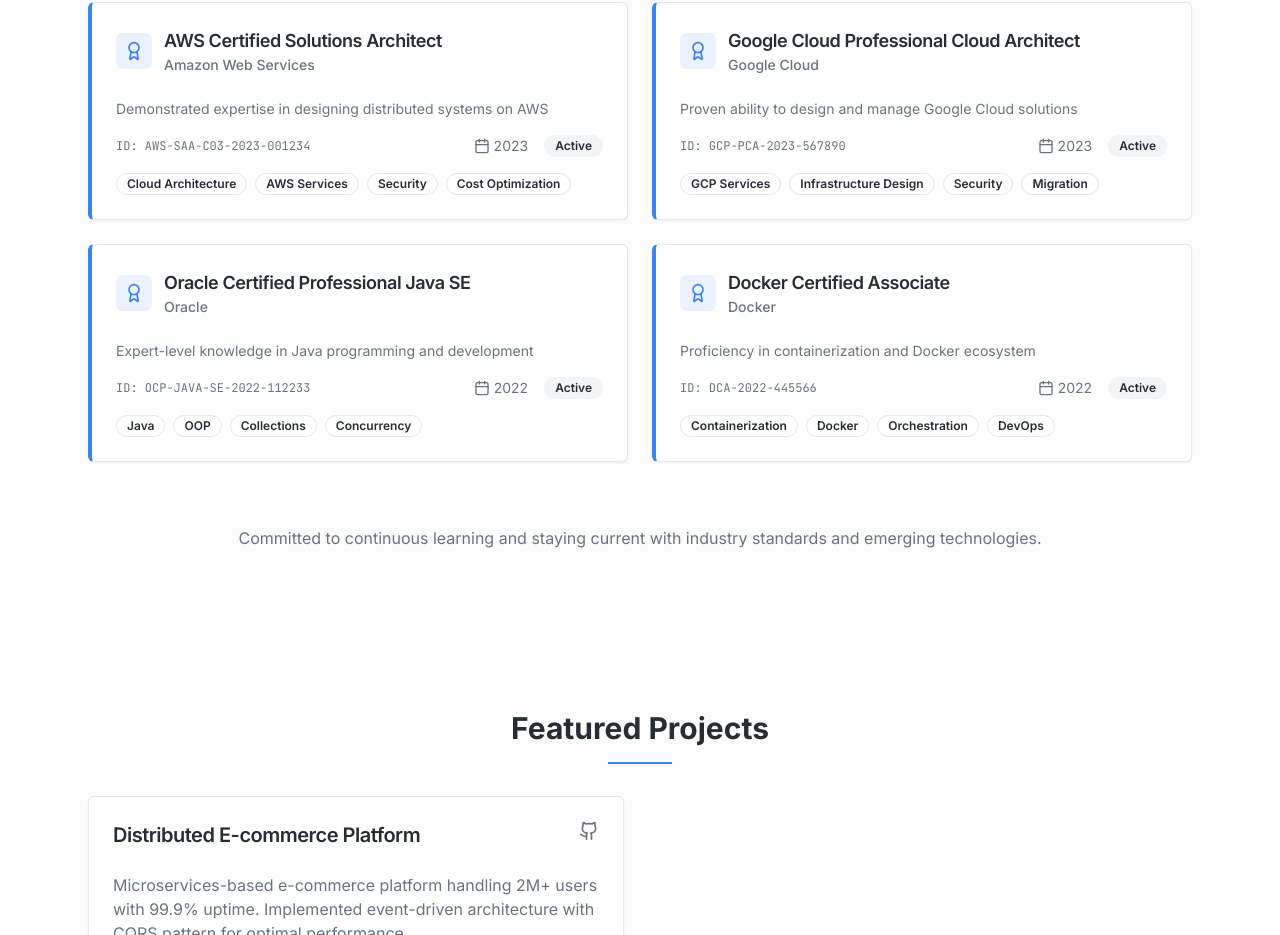
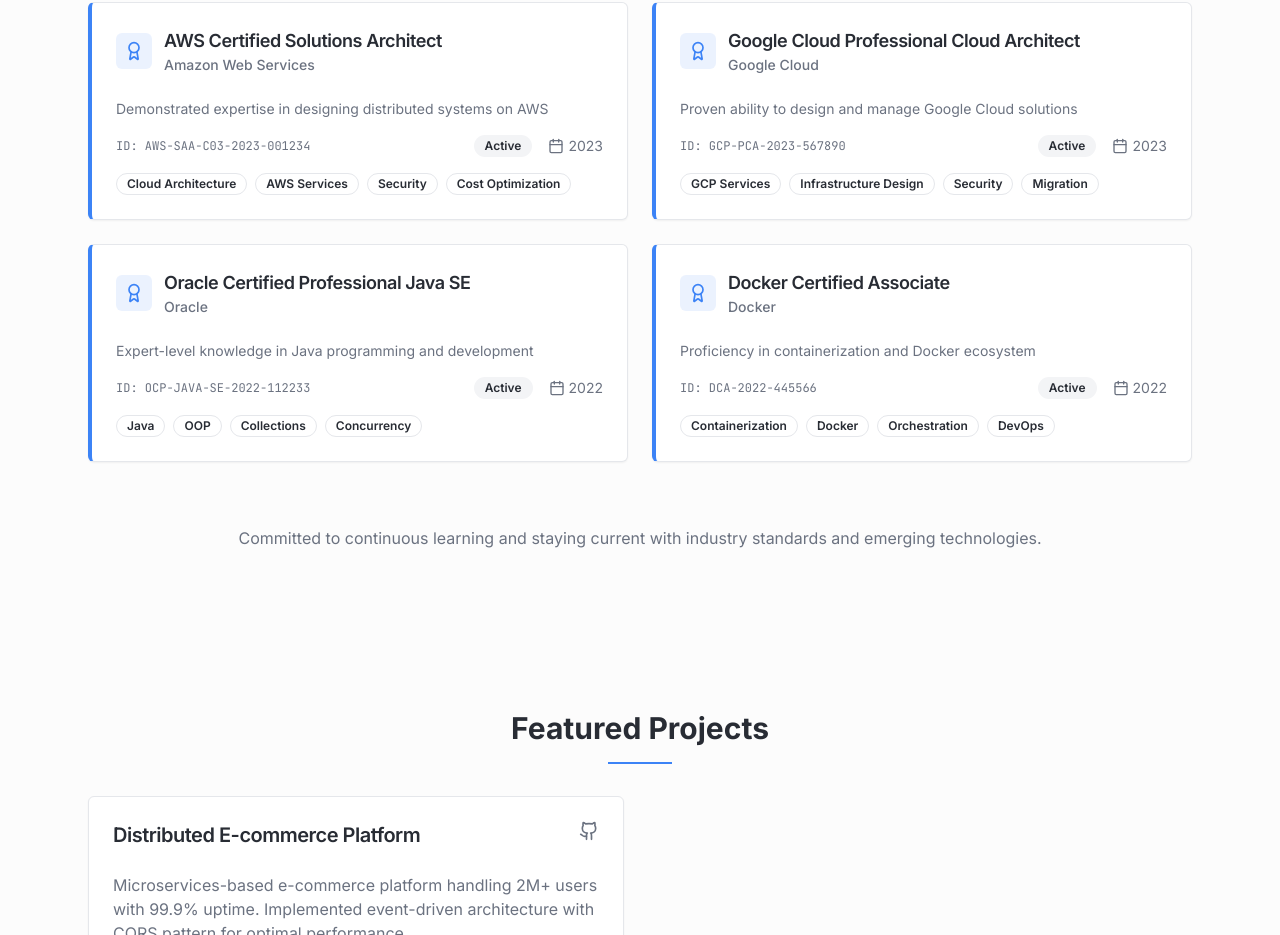
Before and after one commit to RaynerMDZ/rayner-mendez-portfolio, a React (Vite) app: page / in a window 1280 px wide. Shown: the part 4095-5030 px from the top of the page. Built offline with nearby package versions, Linux system fonts and the light colour scheme.

Commit message:
Fix layout of date and active

```diff
--- a/src/features/portfolio/components/Certifications.tsx
+++ b/src/features/portfolio/components/Certifications.tsx
@@ -92,13 +92,13 @@ const Certifications = () => {
                       ID: {cert.certificationId}
                     </div>
                     <div className="flex items-center gap-4">
+                      <Badge variant="secondary" className="text-xs">
+                        {cert.status}
+                      </Badge>
                       <div className="flex items-center gap-1 text-muted-foreground">
                         <Calendar className="h-4 w-4" />
                         <span>{cert.date}</span>
                       </div>
-                      <Badge variant="secondary" className="text-xs">
-                        {cert.status}
-                      </Badge>
                     </div>
                   </div>
 
```
